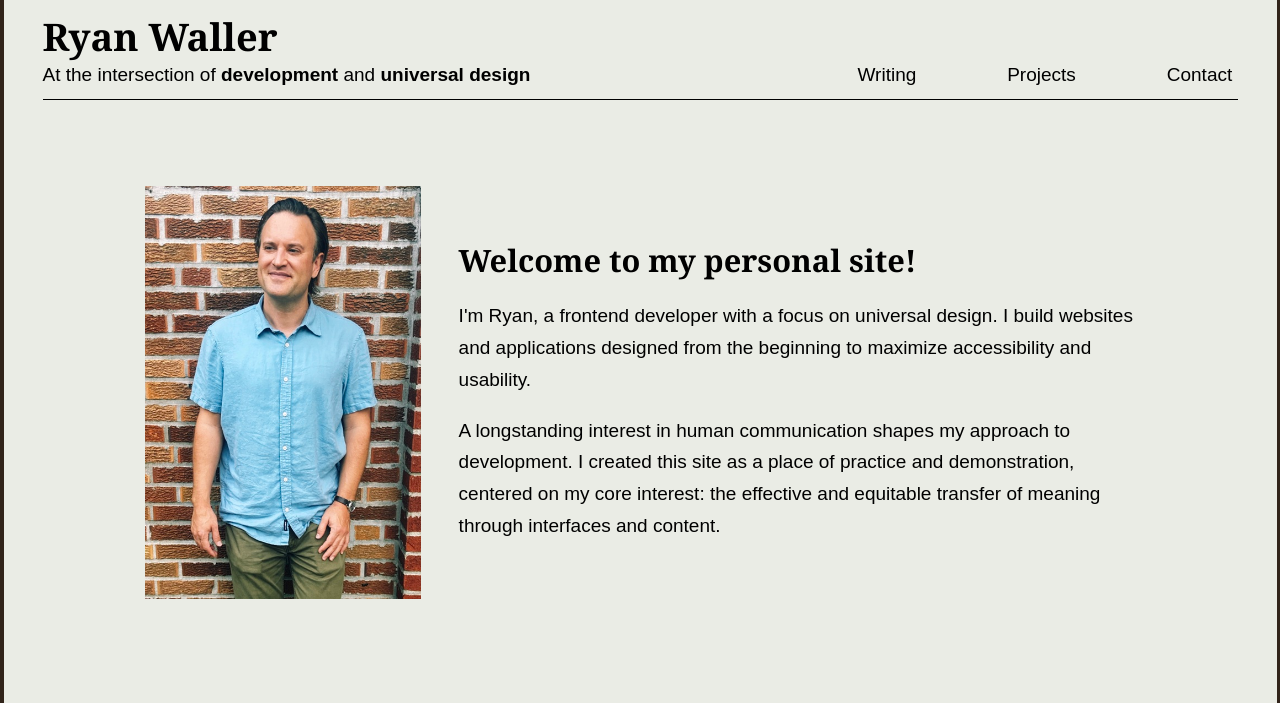
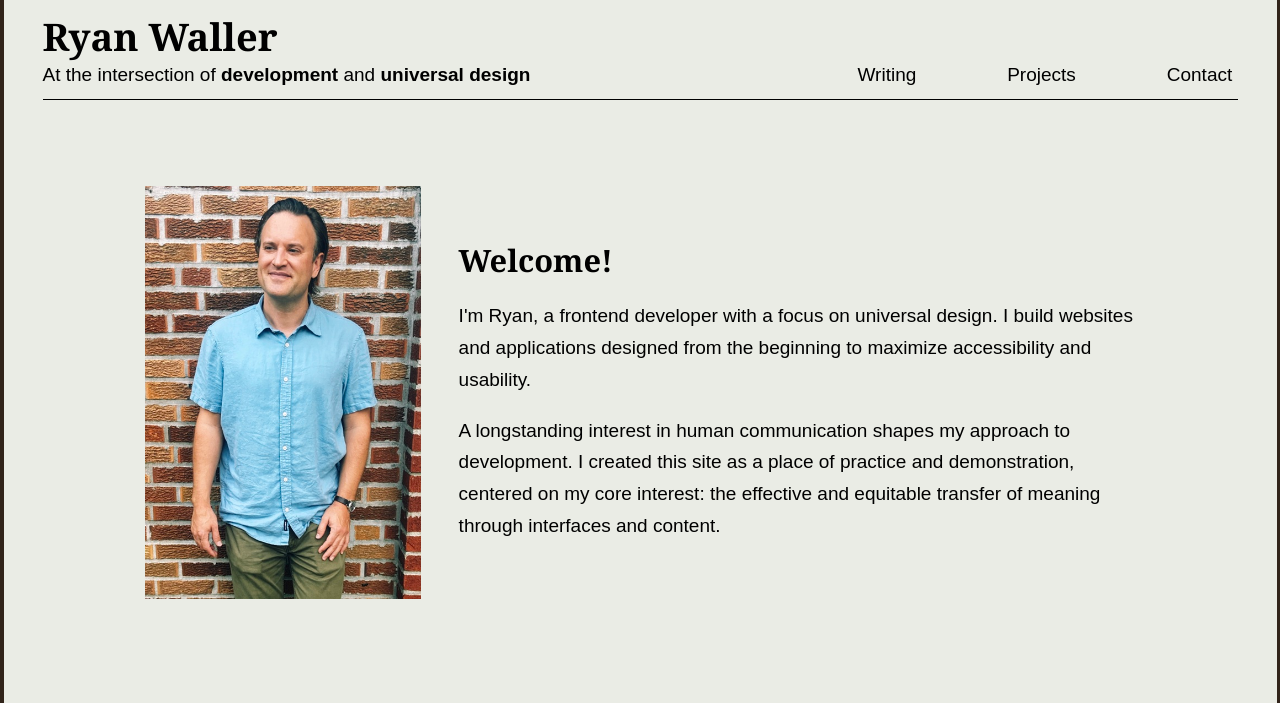
Before and after one commit to rdwall3r/rdwaller-dot-net, an Eleventy site: page index.html in a window 1280 px wide. Shown: the top 703 px of the page. Built offline with nearby package versions, Linux system fonts and the light colour scheme; Eleventy itself is replaced by a stand-in of ours; files that its build step writes are made by us from their sources; a web font is replaced by a local one.

Commit message:
Copy edit

```diff
--- a/index.html
+++ b/index.html
@@ -7,7 +7,7 @@ title: Ryan Waller - Frontend Developer, Universal Design
     <img src="/assets/profile-pics/parkville_brick_small.jpg" alt="Ryan Waller" />
   </div>
   <div class="prose">
-    <h1>Welcome to my personal site!</h1>
+    <h1>Welcome!</h1>
     <p>
       I'm Ryan, a frontend developer with a focus on universal design. I build websites and
       applications designed from the beginning to maximize accessibility and usability.
```
